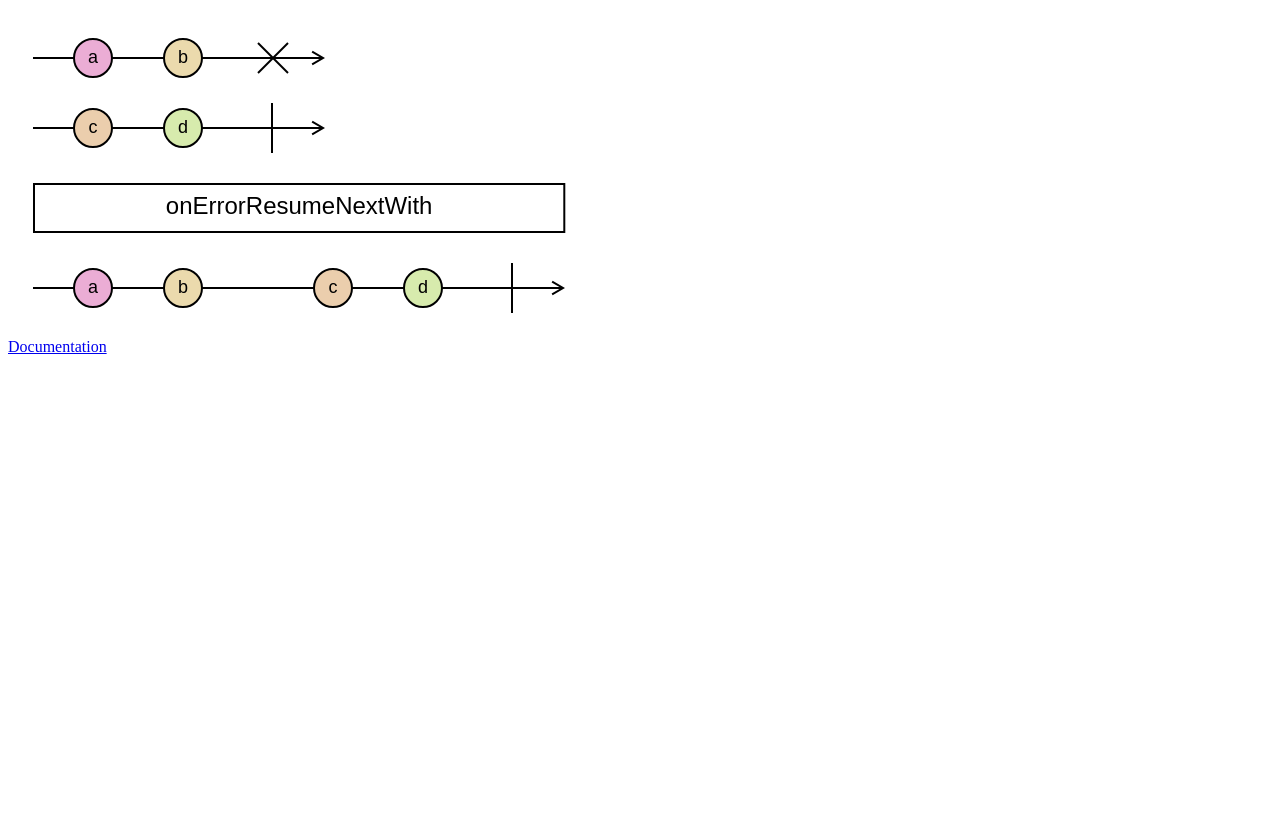
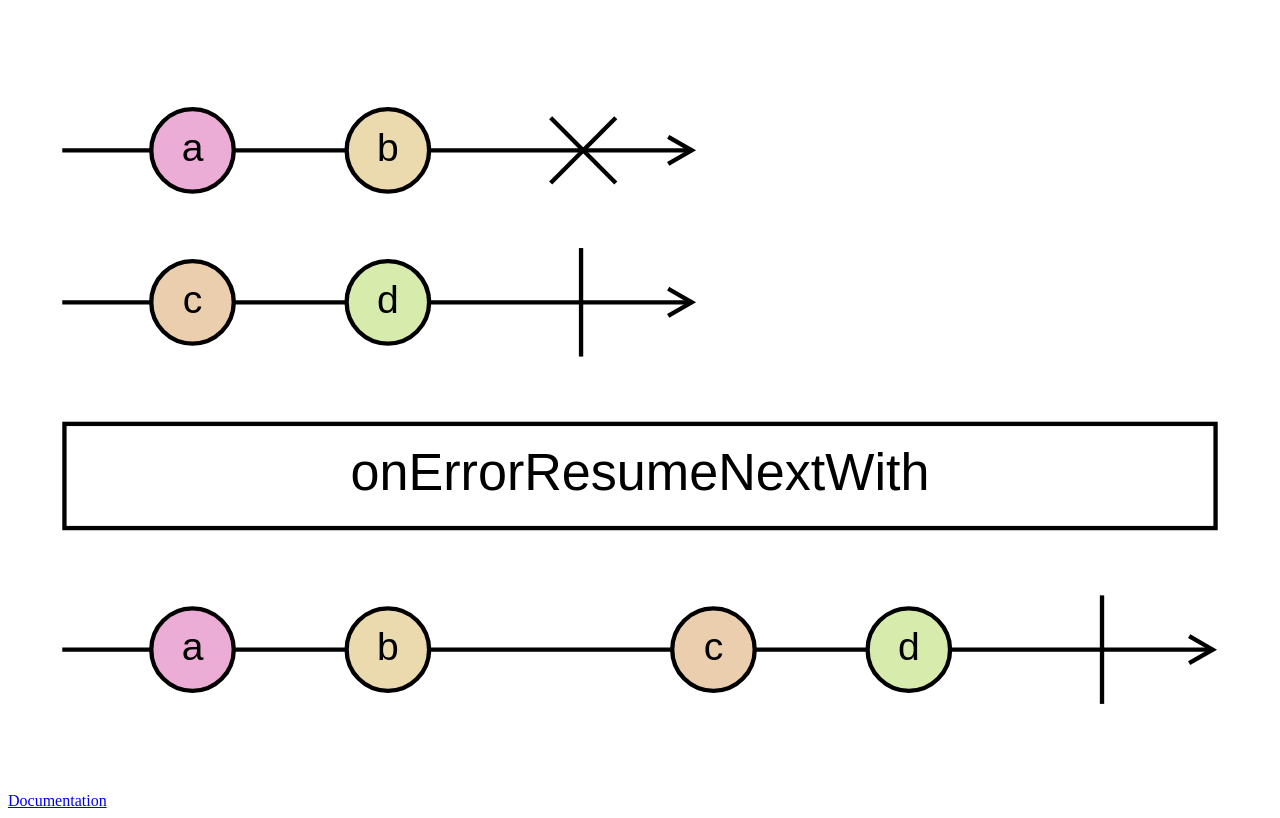
Before and after one commit to simon-lammes/conceptwire-content, a website: page exercises/0b1bf38c-b1d0-456c-888c-2e1b217ed5db.html in a window 1280 px wide. Drawn offline with Linux system fonts and the light colour scheme.

Commit message:
improve sizing of SVGs

```diff
--- a/exercises/0b1bf38c-b1d0-456c-888c-2e1b217ed5db.html
+++ b/exercises/0b1bf38c-b1d0-456c-888c-2e1b217ed5db.html
@@ -10,8 +10,8 @@
     <svg
       xmlns="http://www.w3.org/2000/svg"
       viewBox="0 0 582.3094010767585 330"
-      width="582.3094010767585"
-      height="330"
+      width="100%"
+      height="auto"
     >
       <rect x="0" y="0" width="582.3094010767585" height="330" fill="white" />
       <g transform="translate(25 25)">
```
Also changed, not shown: exercises/34bc70e4-6c98-47ef-957e-1002aedb0a1d.html (+2 -2 lines), exercises/354e0ea0-5b40-48f9-b95d-1368f09ad852.html (+2 -2 lines), exercises/f5cda36b-0319-4352-aa0b-35f9735b66fb.html (+2 -2 lines).
